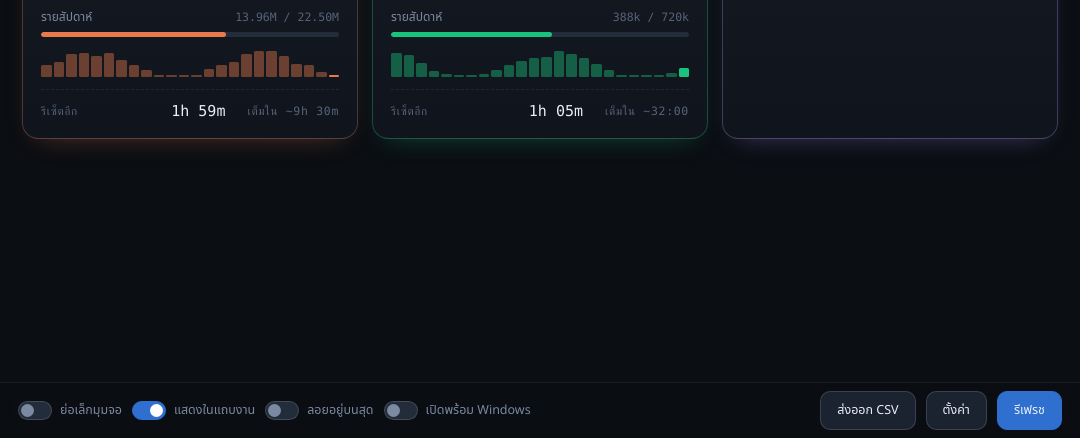
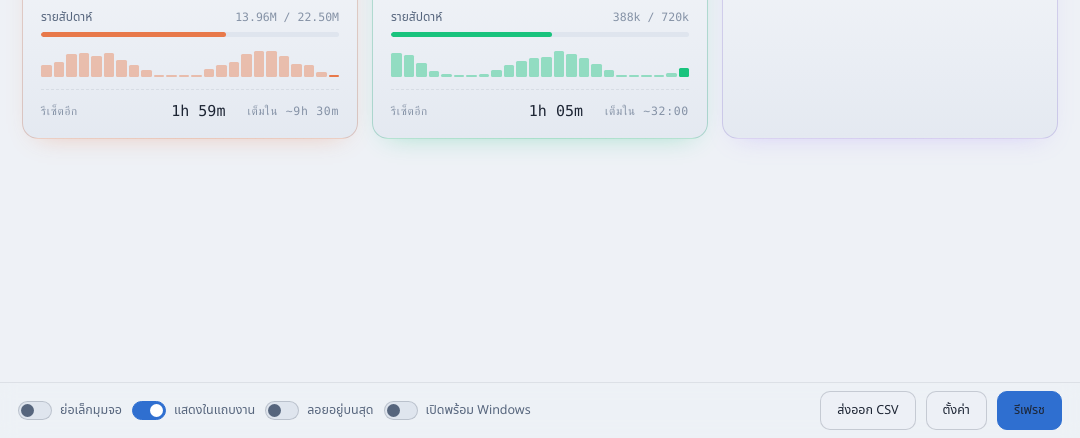
Before and after one commit to sitthiwatma-boop/TokenGauge, an Electron app: page demo.html in a window 1080 px wide. Shown: the part 362-800 px from the top of the page. Drawn offline with Linux system fonts and the light colour scheme.

Commit message:
Add light theme: follows Windows by default, selectable and persisted
body.light overrides only the CSS variables; hardcoded dark colors in
the bottom bar, buttons, scrollbar, and mini-restore button were moved
to variables so both themes share one stylesheet. New theme select in
settings (system/dark/light) with live prefers-color-scheme tracking.

Co-Authored-By: Claude Fable 5 <noreply@anthropic.com>

```diff
--- a/demo.html
+++ b/demo.html
@@ -28,6 +28,20 @@
   --font-display: 'Bahnschrift', 'Segoe UI Variable Display', 'Segoe UI Semibold', system-ui, sans-serif;
   --font-body: 'Segoe UI Variable Text', 'Segoe UI', 'Leelawadee UI', 'Noto Sans Thai', system-ui, sans-serif;
   --font-mono: 'Cascadia Mono', 'Consolas', ui-monospace, monospace;
+}
+
+/* ธีมสว่าง — ทับเฉพาะตัวแปร โครงสร้างอื่นใช้ร่วมกัน */
+body.light {
+  --bg: #eef1f6;
+  --bg-2: #e4e9f1;
+  --panel: #ffffff;
+  --panel-2: #edf0f6;
+  --line: rgba(20, 30, 50, 0.08);
+  --line-strong: rgba(20, 30, 50, 0.18);
+  --text: #1d2534;
+  --muted: #56657d;
+  --dim: #8592a6;
+  --track: #dfe5ee;
 }
 
 * { box-sizing: border-box; }
@@ -351,7 +365,7 @@ body.mini .live-dot { display: none; }
   border-top: 1px solid var(--line);
   display: flex; align-items: center; gap: 10px;
   padding: 0 18px;
-  background: rgba(11, 14, 19, 0.7);
+  background: color-mix(in srgb, var(--bg) 72%, transparent);
   backdrop-filter: blur(8px);
 }
 .toggle { display: flex; align-items: center; gap: 8px; color: var(--muted); font-size: 12.5px; cursor: pointer; }
@@ -377,7 +391,7 @@ body.mini .live-dot { display: none; }
   font-family: var(--font-body); font-size: 12.5px; cursor: pointer;
   transition: border-color 0.15s, background 0.15s;
 }
-.btn:hover { border-color: var(--line-strong); background: #222c3c; }
+.btn:hover { border-color: var(--line-strong); background: color-mix(in srgb, var(--panel-2) 88%, var(--text) 8%); }
 .btn.primary { background: #2f6fd0; border-color: #2f6fd0; }
 .btn.primary:hover { background: #3a7de0; }
 .spacer { margin-left: auto; }
@@ -422,7 +436,7 @@ body.mini .live-dot { display: none; }
 .cal-note .cal-clear { padding: 2px 8px; font-size: 10.5px; margin-left: 4px; }
 
 ::-webkit-scrollbar { width: 9px; }
-::-webkit-scrollbar-thumb { background: #263042; border-radius: 9px; border: 2px solid var(--bg); }
+::-webkit-scrollbar-thumb { background: var(--track); border-radius: 9px; border: 2px solid var(--bg); }
 
 /* ---------- โหมดมินิ ---------- */
 /* โหมดมินิ = กรอบการ์ด 3 ใบล้วน ๆ ไม่มีแถบหัว ลากย้ายด้วยการจับพื้นที่การ์ด */
@@ -432,7 +446,7 @@ body.mini main { padding: 8px 10px; height: 100%; overflow: hidden; -webkit-app-
 body.mini #mini-restore {
   display: block; position: fixed; top: 5px; right: 5px; z-index: 30;
   width: 22px; height: 22px; border-radius: 7px;
-  border: 1px solid var(--line-strong); background: rgba(15, 20, 28, 0.88);
+  border: 1px solid var(--line-strong); background: color-mix(in srgb, var(--panel) 90%, transparent);
   color: var(--muted); font-size: 12px; line-height: 1; cursor: pointer;
   /* ต้องแสดงตลอด — hover ใช้ไม่ได้เพราะ drag region กินเหตุการณ์เมาส์ */
   opacity: 0.55; transition: opacity 0.15s;
@@ -549,6 +563,14 @@ body.mini .mascot { width: 24px; height: 24px; }
       <select id="s-weekly">
         <option value="rolling">ย้อนหลัง 7 วัน</option>
         <option value="calendar">ตั้งแต่วันจันทร์</option>
+      </select>
+    </div>
+    <div class="field">
+      <label>ธีม</label>
+      <select id="s-theme">
+        <option value="system">ตามระบบ Windows</option>
+        <option value="dark">มืด</option>
+        <option value="light">สว่าง</option>
       </select>
     </div>
     <div class="field">
@@ -1036,8 +1058,18 @@ function renderSettings() {
     .join('');
 }
 
+/* ธีม: dark / light / ตามระบบ Windows (จำค่าที่เลือกไว้ใน config) */
+function applyTheme() {
+  const t = config?.theme || 'system';
+  const light = t === 'light' || (t === 'system' && window.matchMedia('(prefers-color-scheme: light)').matches);
+  document.body.classList.toggle('light', light);
+}
+window.matchMedia('(prefers-color-scheme: light)').addEventListener('change', applyTheme);
+
 async function boot() {
   config = await window.api.getConfig();
+  applyTheme();
+  document.getElementById('s-theme').value = config.theme || 'system';
   document.getElementById('t-mini').checked = !!config.miniMode;
   document.body.classList.toggle('mini', !!config.miniMode);
   document.getElementById('t-taskbar').checked = config.showInTaskbar;
@@ -1160,6 +1192,10 @@ document.getElementById('s-opacity').oninput = (e) => {
 };
 document.getElementById('t-daily').onchange = saveDailySummary;
 document.getElementById('s-daily-hour').onchange = saveDailySummary;
+document.getElementById('s-theme').onchange = async (e) => {
+  await setCfg({ theme: e.target.value });
+  applyTheme();
+};
 
 document.addEventListener('change', async (e) => {
   const group = e.target.closest('.pgroup');
--- a/renderer/styles.css
+++ b/renderer/styles.css
@@ -20,6 +20,20 @@
   --font-display: 'Bahnschrift', 'Segoe UI Variable Display', 'Segoe UI Semibold', system-ui, sans-serif;
   --font-body: 'Segoe UI Variable Text', 'Segoe UI', 'Leelawadee UI', 'Noto Sans Thai', system-ui, sans-serif;
   --font-mono: 'Cascadia Mono', 'Consolas', ui-monospace, monospace;
+}
+
+/* ธีมสว่าง — ทับเฉพาะตัวแปร โครงสร้างอื่นใช้ร่วมกัน */
+body.light {
+  --bg: #eef1f6;
+  --bg-2: #e4e9f1;
+  --panel: #ffffff;
+  --panel-2: #edf0f6;
+  --line: rgba(20, 30, 50, 0.08);
+  --line-strong: rgba(20, 30, 50, 0.18);
+  --text: #1d2534;
+  --muted: #56657d;
+  --dim: #8592a6;
+  --track: #dfe5ee;
 }
 
 * { box-sizing: border-box; }
@@ -343,7 +357,7 @@ body.mini .live-dot { display: none; }
   border-top: 1px solid var(--line);
   display: flex; align-items: center; gap: 10px;
   padding: 0 18px;
-  background: rgba(11, 14, 19, 0.7);
+  background: color-mix(in srgb, var(--bg) 72%, transparent);
   backdrop-filter: blur(8px);
 }
 .toggle { display: flex; align-items: center; gap: 8px; color: var(--muted); font-size: 12.5px; cursor: pointer; }
@@ -369,7 +383,7 @@ body.mini .live-dot { display: none; }
   font-family: var(--font-body); font-size: 12.5px; cursor: pointer;
   transition: border-color 0.15s, background 0.15s;
 }
-.btn:hover { border-color: var(--line-strong); background: #222c3c; }
+.btn:hover { border-color: var(--line-strong); background: color-mix(in srgb, var(--panel-2) 88%, var(--text) 8%); }
 .btn.primary { background: #2f6fd0; border-color: #2f6fd0; }
 .btn.primary:hover { background: #3a7de0; }
 .spacer { margin-left: auto; }
@@ -414,7 +428,7 @@ body.mini .live-dot { display: none; }
 .cal-note .cal-clear { padding: 2px 8px; font-size: 10.5px; margin-left: 4px; }
 
 ::-webkit-scrollbar { width: 9px; }
-::-webkit-scrollbar-thumb { background: #263042; border-radius: 9px; border: 2px solid var(--bg); }
+::-webkit-scrollbar-thumb { background: var(--track); border-radius: 9px; border: 2px solid var(--bg); }
 
 /* ---------- โหมดมินิ ---------- */
 /* โหมดมินิ = กรอบการ์ด 3 ใบล้วน ๆ ไม่มีแถบหัว ลากย้ายด้วยการจับพื้นที่การ์ด */
@@ -424,7 +438,7 @@ body.mini main { padding: 8px 10px; height: 100%; overflow: hidden; -webkit-app-
 body.mini #mini-restore {
   display: block; position: fixed; top: 5px; right: 5px; z-index: 30;
   width: 22px; height: 22px; border-radius: 7px;
-  border: 1px solid var(--line-strong); background: rgba(15, 20, 28, 0.88);
+  border: 1px solid var(--line-strong); background: color-mix(in srgb, var(--panel) 90%, transparent);
   color: var(--muted); font-size: 12px; line-height: 1; cursor: pointer;
   /* ต้องแสดงตลอด — hover ใช้ไม่ได้เพราะ drag region กินเหตุการณ์เมาส์ */
   opacity: 0.55; transition: opacity 0.15s;
--- a/src/config.js
+++ b/src/config.js
@@ -81,7 +81,7 @@ const DEFAULTS = {
   miniPos: null, // [x, y] ตำแหน่งวิดเจ็ตที่ผู้ใช้ลากไว้ล่าสุด (null = มุมขวาล่าง)
   muteUntil: 0, // ปิดเสียงเตือนชั่วคราวถึงเวลานี้ (ms)
   dailySummary: { enabled: true, hour: 21 }, // สรุปประจำวันเด้งแจ้งเตือน
-  theme: 'dark',
+  theme: 'system', // 'system' = ตามธีม Windows | 'dark' | 'light'
   providers: DEFAULT_PROVIDERS
 };
 
```
Also changed, not shown: renderer/app.js (+14 -0 lines), renderer/index.html (+8 -0 lines).
